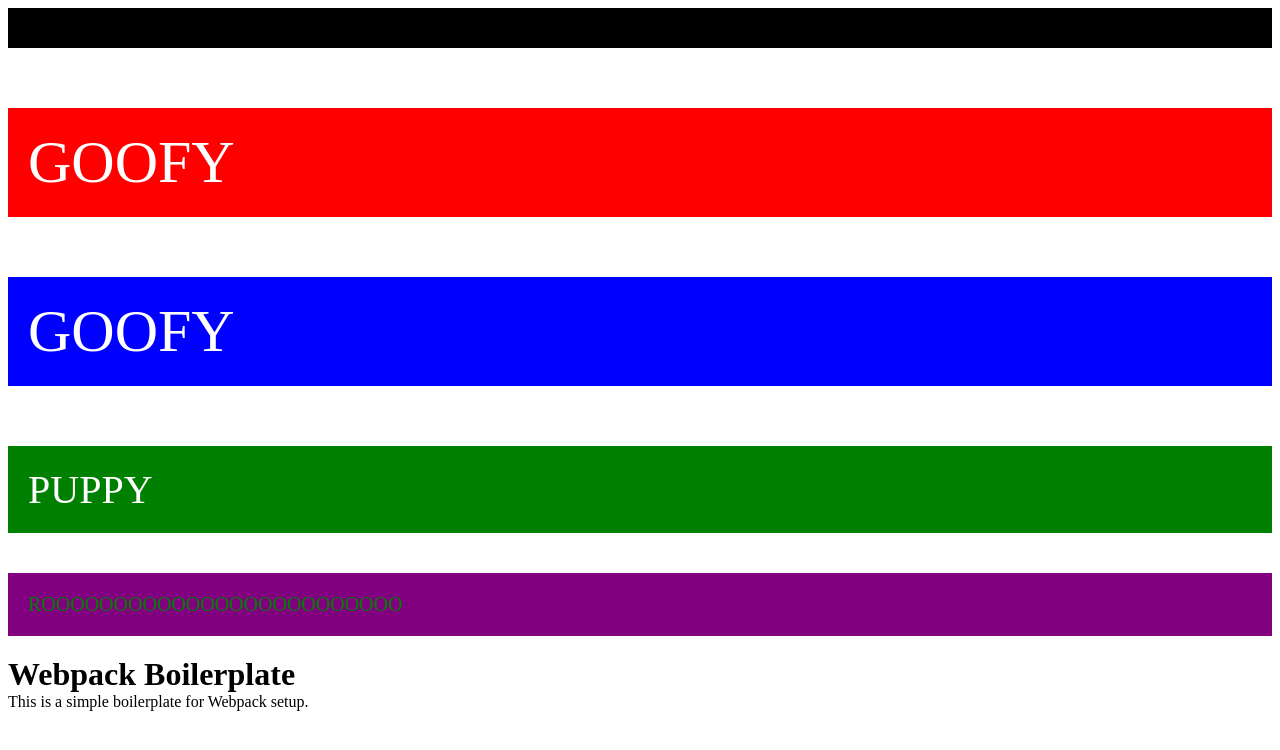
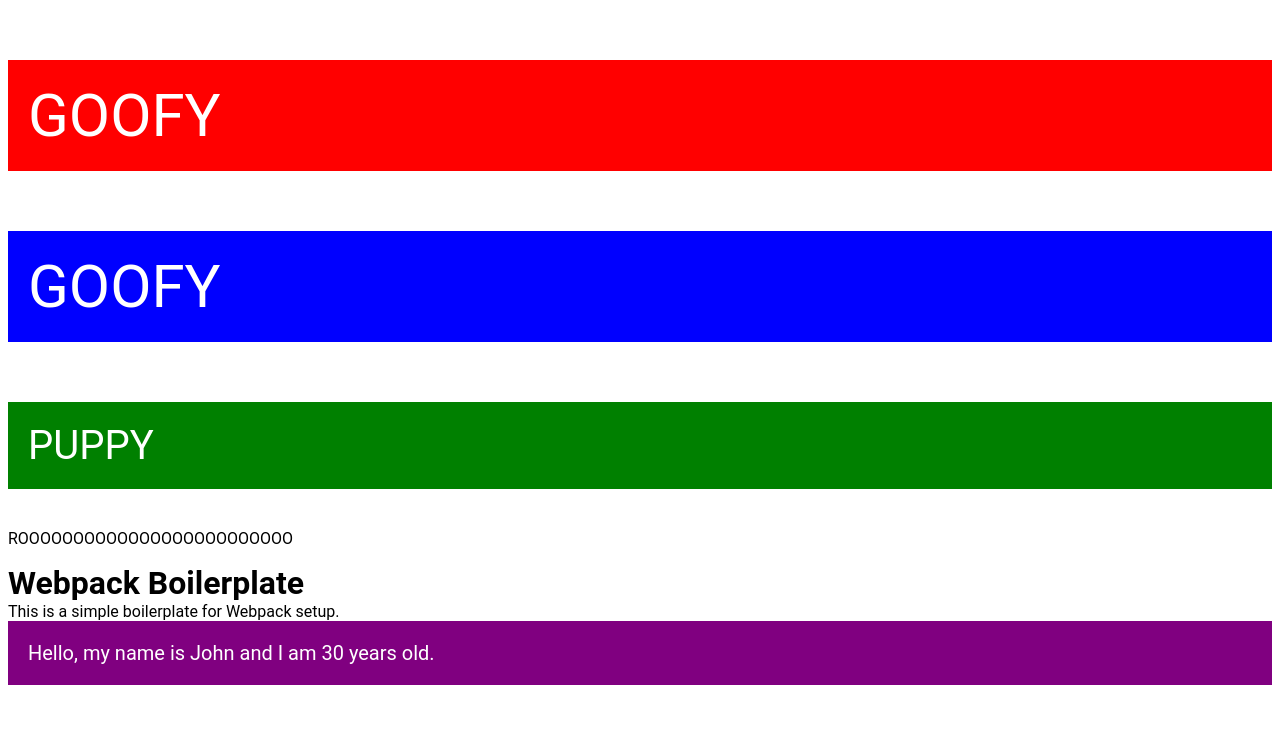
Before and after one commit to webioann/webpack_sandbox, a website built with webpack: page src/template.html in a window 1280 px wide. Built offline with nearby package versions, Linux system fonts and the light colour scheme.

Commit message:
sucsessfuly setup typescript and sass

```diff
--- a/src/main.ts
+++ b/src/main.ts
@@ -1,5 +1,20 @@
 // import './template.html';
 import './styles.scss';
 
-console.log('Hello there!');
-// document.getElementById('root').innerHTML = '<h1>Hello Webpack with CSS!</h1>';
+type nameList = 'John' | 'Ioann' | 'Lucifer';
+
+type Person = {
+    name: nameList;
+    age: number;
+};
+let person: Person = {
+    name: 'John',
+    age: 30,
+};
+
+console.log(`Hello, my name is ${person.name} and I am ${person.age} years old.`);
+
+const newDiv = document.createElement('div');
+newDiv.textContent = `Hello, my name is ${person.name} and I am ${person.age} years old.`;
+newDiv.className = 'new-div';
+document.body.appendChild(newDiv);
--- a/src/styles.scss
+++ b/src/styles.scss
@@ -1,7 +1,8 @@
-#root {
-    color: brown;
-    background: #000;
-    padding: 20px;
+:root {
+    box-sizing: border-box;
+    margin: 0;
+    padding: 0;
+    font-family: Roboto;
 }
 .goofy{
     background-color: red;
@@ -21,9 +22,9 @@
     font-size: 40px;
     padding: 20px;
 }
-.roo{
+.new-div{
     background-color: purple;
-    color: green;
+    color: white;
     font-size: 20px;
     padding: 20px;
 }
--- a/src/template.html
+++ b/src/template.html
@@ -12,7 +12,7 @@
     <p class="goofy">GOOFY</p>
     <p class="ppp">GOOFY</p>
     <p class="puppy">PUPPY</p>
-    <p class="roo">ROOOOOOOOOOOOOOOOOOOOOOOOO</p>
+    <p id="roo">ROOOOOOOOOOOOOOOOOOOOOOOOO</p>
     <div class="container">
         <h1>Webpack Boilerplate</h1>
         <p>This is a simple boilerplate for Webpack setup.</p>
```
